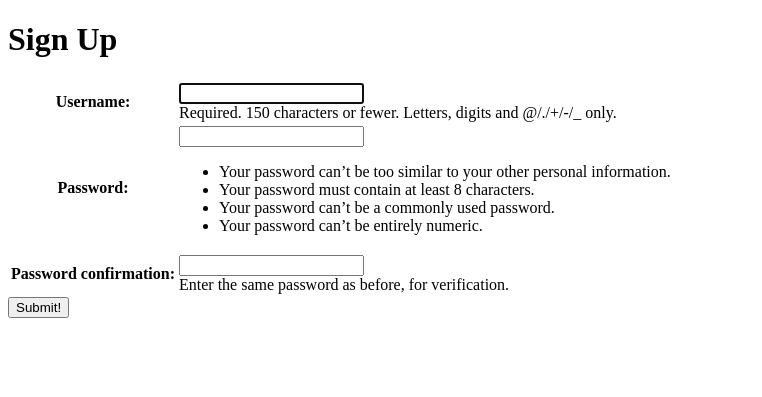
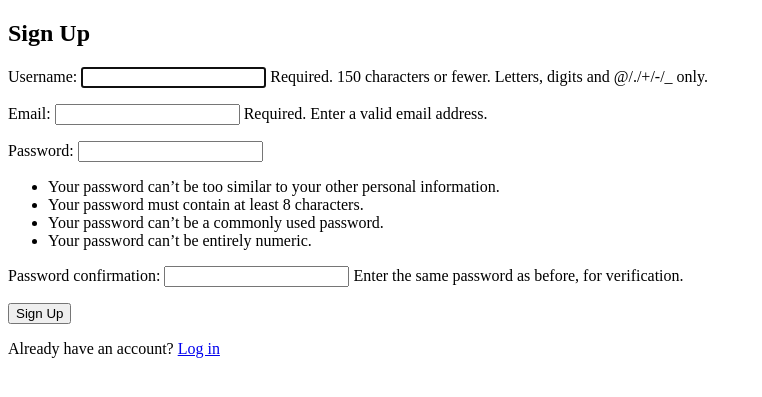
Before and after one commit to SscottK/tasker, a Django app: page /signup/ in a window 1280 px wide. Shown: the top 397 px of the page, without its empty margins (0-762 px from the left). Run offline with Django 4.2, Linux system fonts and the light colour scheme.

Commit message:
signup esit

```diff
--- a/tasker_main_app/forms.py
+++ b/tasker_main_app/forms.py
@@ -1,6 +1,7 @@
 from django import forms
 from .models import Checklist, Listitem
-
+from django.contrib.auth.forms import UserCreationForm
+from django.contrib.auth.models import User
 
 class ChecklistForm(forms.ModelForm):
     class Meta:
@@ -12,3 +13,11 @@ class ListitemForm(forms.ModelForm):
     class Meta:
         model = Listitem
         fields = ['step_name', 'description', 'high_priority', 'status']
+
+
+class CustomUserCreationForm(UserCreationForm):
+    email = forms.EmailField(required=True, help_text="Required. Enter a valid email address.")
+
+    class Meta:
+        model = User
+        fields = ['username', 'email', 'password1', 'password2']
--- a/tasker_main_app/templates/signup.html
+++ b/tasker_main_app/templates/signup.html
@@ -1,18 +1,14 @@
-{% extends 'base.html' %}
-{% load static %}
+{% extends "base.html" %}
+
 {% block content %}
-<div class="page-header">
-  <h1>Sign Up</h1>
-</div>
-{% if error_message %}
-  <p class="red-text">{{ error_message }}</p>
-{% endif %}
-<form action="" method="post" class="form-container" autocomplete="off">
-  {% csrf_token %}
-  <table>
-    {{ form.as_table }}
-  </table>
-  <button type="submit" class="btn submit">Submit!</button>
-</form>
-
+  <h2>Sign Up</h2>
+  {% if error_message %}
+    <p style="color: red;">{{ error_message }}</p>
+  {% endif %}
+  <form method="post">
+    {% csrf_token %}
+    {{ form.as_p }}
+    <button type="submit">Sign Up</button>
+  </form>
+  <p>Already have an account? <a href="{% url 'login' %}">Log in</a></p>
 {% endblock %}
--- a/tasker_main_app/views.py
+++ b/tasker_main_app/views.py
@@ -1,7 +1,7 @@
 #import reminder form
 
 from django.shortcuts import render, redirect, get_object_or_404
-from django.contrib.auth.forms import UserCreationForm
+from .forms import CustomUserCreationForm
 from django.contrib.auth import login
 #from django.contrib.auth.decorators import login_required
 from django.urls import reverse_lazy
@@ -18,18 +18,23 @@ def home(request):
 def signup(request):
     error_message = ''
     if request.method == 'POST':
-        # create a user form object
-        form = UserCreationForm(request.POST)
+        # Create a user form object with POST data
+        form = CustomUserCreationForm(request.POST)
         if form.is_valid():
-            # add  user to the database
-            user = form.save()
-            # log  user in
+            # Add the user to the database
+            user = form.save(commit=False)
+            user.email = form.cleaned_data.get('email')  # Save the email
+            user.save()
+            # Log the user in
             login(request, user)
-            return redirect('welcome')
+            return redirect('welcome')  # Redirect to a welcome page or dashboard
         else:
             error_message = 'Invalid sign up - try again'
-    # render signup.html with an empty form
-    form = UserCreationForm()
+    else:
+        # Render signup.html with an empty form
+        form = CustomUserCreationForm()
+
+    # Render the signup page with form and potential error message
     context = {'form': form, 'error_message': error_message}
     return render(request, 'signup.html', context)
 
```
